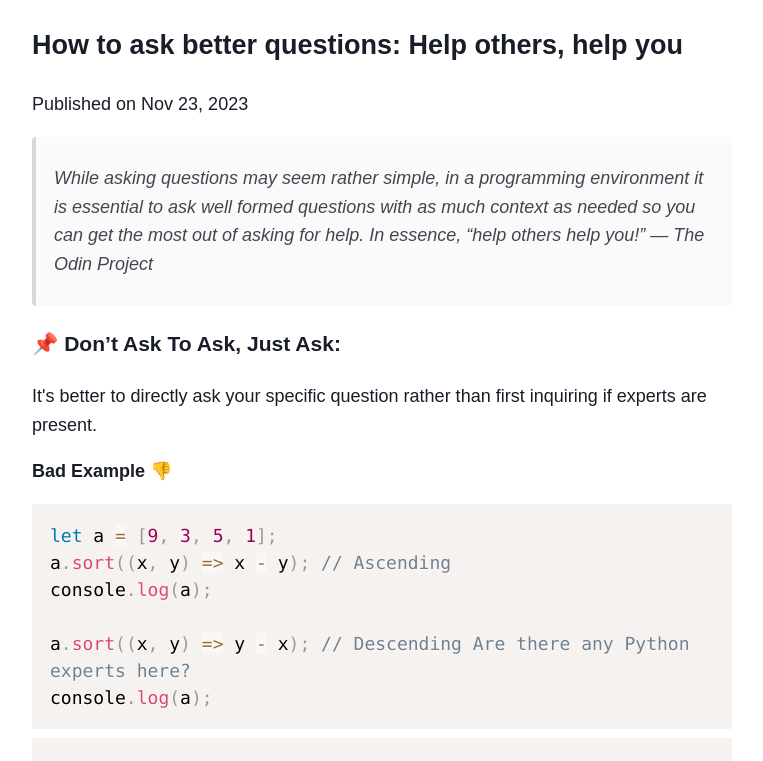
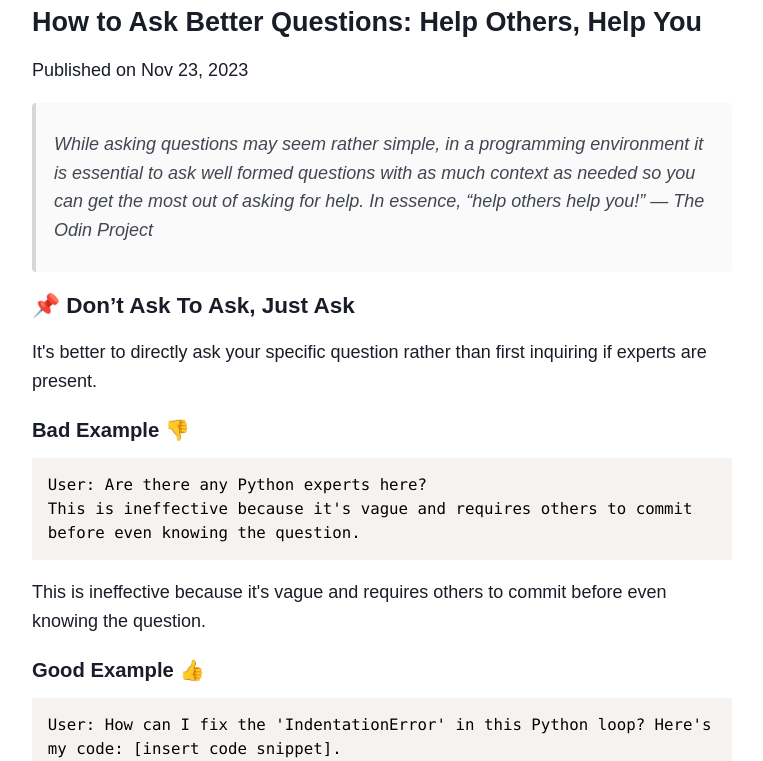
Before and after one commit to poncardasm/mchael-poncardas, an Eleventy site: page src/posts/how-to-ask-better-questions.md in a window 1280 px wide. Shown: the part 108-869 px from the top of the page, without its empty margins (258-1021 px from the left). Built offline with nearby package versions, Linux system fonts and the light colour scheme; Eleventy itself is replaced by a stand-in of ours; code samples lack their colours; files that its build step writes are made by us from their sources.

Commit message:
Update Prism.js to version 1.29.0 and enhance CSS for improved typography and layout

````diff
--- a/src/_includes/post.njk
+++ b/src/_includes/post.njk
@@ -5,7 +5,7 @@
     <meta name="viewport" content="width=device-width, initial-scale=1.0">
     <title>{{ title }}</title>
     <link rel="stylesheet" href="/css/styles.css">
-    <link rel="stylesheet" href="https://cdnjs.cloudflare.com/ajax/libs/prism/1.25.0/themes/prism.min.css">
+    <link rel="stylesheet" href="https://cdnjs.cloudflare.com/ajax/libs/prism/1.29.0/themes/prism.min.css">
 </head>
 <body>
     <header>
@@ -29,6 +29,6 @@
         </article>
     </div>
 
-    <script src="https://cdnjs.cloudflare.com/ajax/libs/prism/1.25.0/prism.min.js"></script>
+    <script src="https://cdnjs.cloudflare.com/ajax/libs/prism/1.29.0/prism.min.js"></script>
 </body>
 </html>
--- a/src/css/styles.css
+++ b/src/css/styles.css
@@ -26,10 +26,13 @@
   --blue-900: #194185;
 }
 
+html {
+  font-size: 1.125rem;
+}
+
 body {
   font-family: Arial, sans-serif;
   line-height: 1.6;
-  font-size: 1.125rem;
   margin: 0;
   padding: 0;
   background-color: #ffffff;
@@ -40,13 +43,50 @@ body {
   padding: 0 20px; /* Add padding for spacing */
 }
 
+/* Type scale for heading */
+h1 {
+  font-size: 1.5rem; /* 24px */
+  line-height: 1.2;
+  margin-bottom: 1rem;
+}
+
+h2 {
+  font-size: 1.25rem; /* 20px */
+  line-height: 1.3;
+  margin-bottom: 0.875rem;
+}
+
+h3 {
+  font-size: 1.125rem; /* 18px */
+  line-height: 1.4;
+  margin-bottom: 0.75rem;
+}
+
+h4 {
+  font-size: 1rem; /* 16px */
+  line-height: 1.5;
+  margin-bottom: 0.625rem;
+}
+
+h5 {
+  font-size: 0.875rem; /* 14px */
+  line-height: 1.6;
+  margin-bottom: 0.5rem;
+}
+
+h6 {
+  font-size: 0.75rem; /* 12px */
+  line-height: 1.7;
+  margin-bottom: 0.375rem;
+}
+
 header {
   margin-top: 20px;
   text-align: left; /* Align header text to the left */
 }
 
 header h1 {
-  font-size: 2rem;
+  font-size: 1.5rem;
   margin: 0;
 }
 
@@ -81,12 +121,6 @@ header nav a:hover {
 
 .content a:hover {
   text-decoration: underline;
-}
-
-h2 {
-  color: var(--gray-900);
-  border-bottom: 1px solid #dddddd;
-  padding-bottom: 5px;
 }
 
 ul {
@@ -140,7 +174,8 @@ blockquote {
 .post-content pre[class*='language-'] {
   white-space: pre-wrap;
   word-wrap: break-word;
-  overflow-wrap: break-word; /* Add this for better compatibility */
+  overflow-wrap: break-word; /* For Firefox */
+  font-size: 0.875rem;
 }
 
 /* Bottom space */
--- a/src/posts/how-to-ask-better-questions.md
+++ b/src/posts/how-to-ask-better-questions.md
@@ -1,27 +1,28 @@
 ---
 layout: 'post.njk'
-title: 'How to ask better questions: Help others, help you'
+title: 'How to Ask Better Questions: Help Others, Help You'
 date: '2023-11-23'
 ---
 
 > While asking questions may seem rather simple, in a programming environment it is essential to ask well formed questions with as much context as needed so you can get the most out of asking for help. In essence, “help others help you!” — The Odin Project
 
-### 📌 Don’t Ask To Ask, Just Ask:
+## 📌 Don’t Ask To Ask, Just Ask
 
 It's better to directly ask your specific question rather than first inquiring if experts are present.
 
-**Bad Example 👎**
-
-```js
-let a = [9, 3, 5, 1];
-a.sort((x, y) => x - y); // Ascending
-console.log(a);
-
-a.sort((x, y) => y - x); // Descending Are there any Python experts here?
-console.log(a);
-```
+### Bad Example 👎
 
 ```plaintext
 User: Are there any Python experts here?
 This is ineffective because it's vague and requires others to commit before even knowing the question.
 ```
+
+This is ineffective because it's vague and requires others to commit before even knowing the question.
+
+### Good Example 👍
+
+```plaintext
+User: How can I fix the 'IndentationError' in this Python loop? Here's my code: [insert code snippet].
+```
+
+This is effective because it's specific and provides context for others to help, making it easier for others to offer assistance without unnecessary back-and-forth.
````
